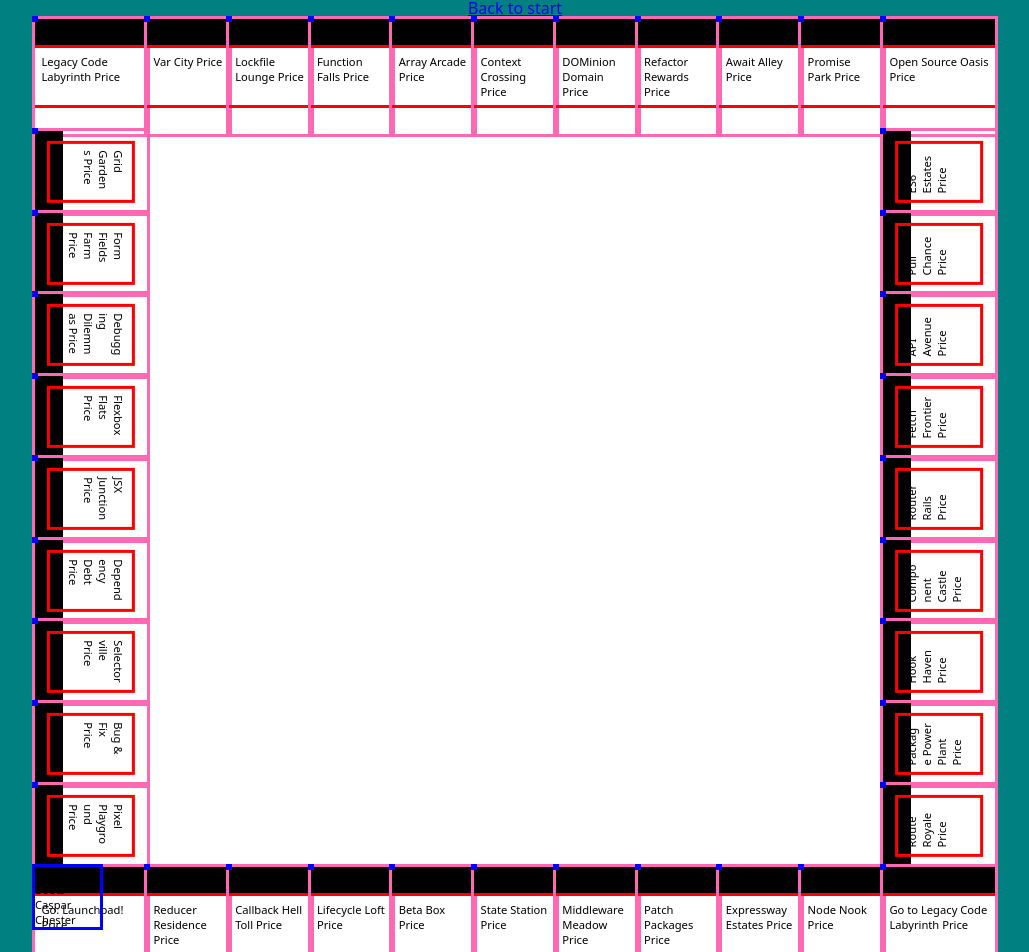
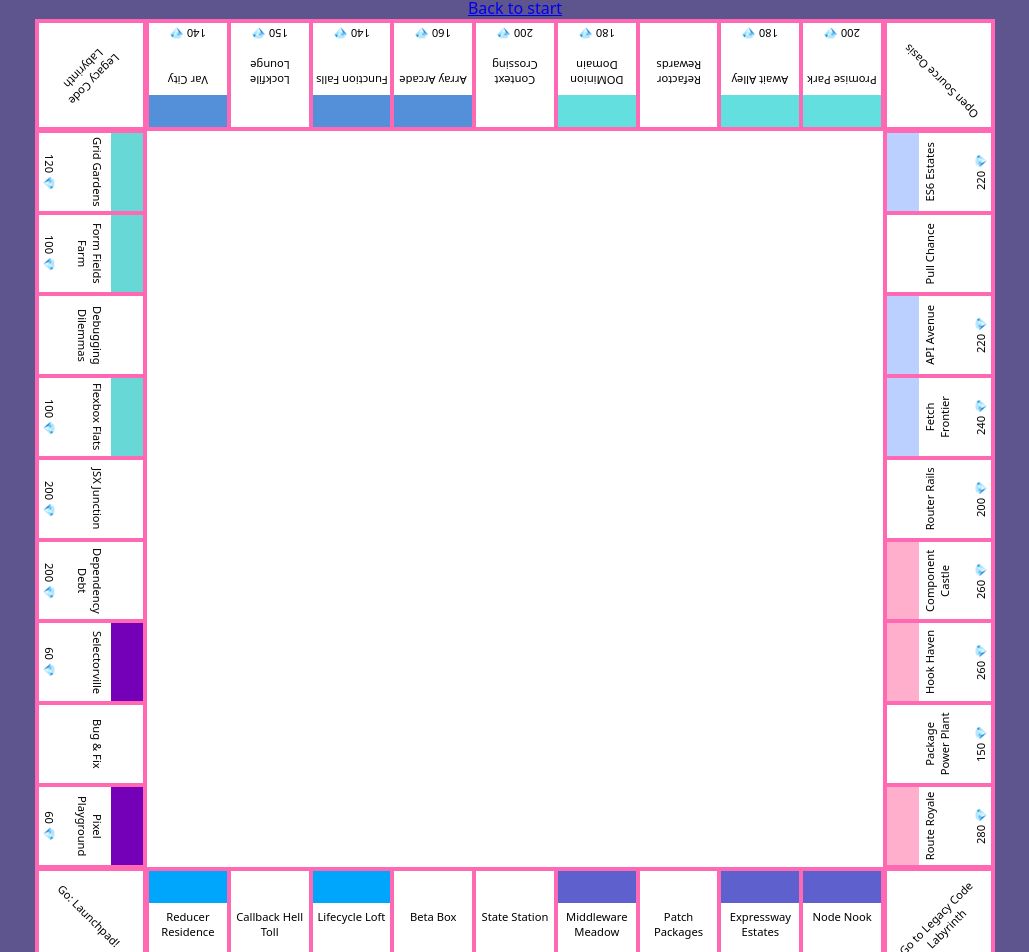
Before and after one commit to mbosselmann/pyropoly, a Next.js app: page /board in a window 1280 px wide. Shown: the part 205-1157 px from the top of the page, without its empty margins (125-1154 px from the left). Built offline with nearby package versions, Linux system fonts and the light colour scheme.

Commit message:
Update styling

```diff
--- a/src/components/FieldItem.tsx
+++ b/src/components/FieldItem.tsx
@@ -1,53 +1,32 @@
 import styled, { css } from "styled-components";
 import GameFigure from "./GameFigure";
+import { useGameData } from "@/context";
 
 export default function FieldItem({
   name,
   fieldNumber,
   variant,
+  color,
+  type,
+  price,
 }: {
   name: string;
   fieldNumber: number;
   variant: string;
+  type: string;
+  color?: string;
+  price?: number;
 }) {
-  const selectedPlayers = [
-    {
-      id: "1",
-      name: "Bailey",
-      playerLocation: 0,
-      isSelected: true,
-      isOpponent: false,
-      username: "Silent Parrot",
-      color: "#009efa",
-    },
-    {
-      id: "2",
-      name: "Boots",
-      playerLocation: 0,
-      isSelected: false,
-      isOpponent: true,
-    },
-    {
-      id: "3",
-      name: "Caspar",
-      playerLocation: 0,
-      isSelected: false,
-      isOpponent: true,
-    },
-    {
-      id: "5",
-      name: "Chester",
-      playerLocation: 0,
-      isSelected: false,
-      isOpponent: true,
-    },
-  ];
+  const { selectedPlayers } = useGameData();
 
   return (
-    <ListItem variant={variant}>
-      <ColorBox />
-      <Name variant={variant}>
-        {name} <span>Price</span>
+    <ListItem $variant={variant} $fieldType={type}>
+      {color &&
+        (variant === "vertical-right" || variant === "horizontal-bottom") && (
+          <ColorBox $color={color} $variant={variant} />
+        )}
+      <Name $variant={variant} $fieldType={type}>
+        {name}
       </Name>
       <Wrapper>
         {selectedPlayers &&
@@ -60,52 +39,162 @@ export default function FieldItem({
                 )
             )}
       </Wrapper>
+      {price && <Price $variant={variant}>{price} 💎</Price>}
+      {color &&
+        (variant === "vertical-left" || variant === "horizontal-top") && (
+          <ColorBox $color={color} $variant={variant} />
+        )}
     </ListItem>
   );
 }
 
-const ListItem = styled.li<{ variant: string }>`
-  outline: 3px solid hotpink;
-  display: grid;
+const ListItem = styled.li<{ $variant: string; $fieldType: string }>`
+  border: 4px solid hotpink;
+  border-width: 2px 4px;
   position: relative;
-  ${({ variant }) =>
-    (variant === "horizontal-top" || variant === "horizontal-bottom") &&
+
+  ${({ $variant }) =>
+    ($variant === "horizontal-top" || $variant === "horizontal-bottom") &&
     css`
-      grid-template-rows: 1fr 2fr 1fr;
-    `}
+      border-width: 4px 2px;
 
-  ${({ variant }) =>
-    (variant === "vertical-right" || variant === "vertical-left") &&
-    css`
-      grid-template-columns: 1fr 2fr 1fr;
+      &:first-child,
+      :last-child {
+        border-width: 4px;
+      }
     `}
 `;
 
-const Name = styled.p<{ variant: string }>`
-  outline: 3px solid red;
-  padding: 0.4rem;
-  word-wrap: break-word;
+const Name = styled.p<{ $variant: string; $fieldType: string }>`
+  word-wrap: break-all;
   white-space: normal;
   margin: 0;
+  text-align: center;
+  position: absolute;
 
-  ${({ variant }) =>
-    variant === "vertical-left" &&
+  ${({ $variant }) =>
+    $variant === "vertical-left" &&
     css`
-      transform: rotate(90deg);
+      top: 0;
+      right: 2rem;
+      writing-mode: vertical-rl;
+      height: 100%;
+      padding-right: 0.4rem;
     `}
 
-  ${({ variant }) =>
-    variant === "vertical-right" &&
+  ${({ $variant }) =>
+    $variant === "vertical-right" &&
     css`
       transform: rotate(270deg);
+      bottom: 0;
+      top: 0;
+      left: 2rem;
+      right: 0;
+      padding-top: 0.4rem;
+    `}
+
+    ${({ $variant, $fieldType }) =>
+    $variant === "horizontal-bottom" &&
+    css`
+      top: 2rem;
+      left: 0;
+      right: 0;
+      padding-top: 0.4rem;
+      ${$fieldType === "jail" && "transform: rotate(315deg);"}
+      ${$fieldType === "start" && "transform: rotate(45deg);"}
+    `}
+
+    ${({ $variant, $fieldType }) =>
+    $variant === "horizontal-top" &&
+    css`
+      bottom: 2rem;
+      left: 0;
+      right: 0;
+      transform: rotate(180deg);
+      padding-top: 0.4rem;
+      ${$fieldType === "jail" && "transform: rotate(135deg);"}
+      ${$fieldType === "bonus" && "transform: rotate(225deg);"}
     `}
 `;
 
 const Wrapper = styled.div`
-  outline: 3px solid blue;
   position: absolute;
+  top: 50%;
+  left: 50%;
+  translate: -50% -50%;
 `;
 
-const ColorBox = styled.div`
-  background-color: black;
+const ColorBox = styled.div<{ $color?: string; $variant: string }>`
+  background-color: ${({ $color }) => $color ?? "black"};
+  position: absolute;
+  height: 2rem;
+  bottom: 0;
+  left: 0;
+  width: 100%;
+
+  ${({ $variant }) =>
+    ($variant === "vertical-left" || $variant === "vertical-right") &&
+    css`
+      height: 100%;
+      width: 2rem;
+    `}
+
+  ${({ $variant }) =>
+    $variant === "vertical-left" &&
+    css`
+      right: 0;
+      left: auto;
+    `}
+
+  ${({ $variant }) =>
+    $variant === "horizontal-bottom" &&
+    css`
+      bottom: auto;
+      top: 0;
+    `}
 `;
+
+const Price = styled.p<{ $variant: string }>`
+  margin: 0;
+  position: absolute;
+  text-align: center;
+  width: fit-content;
+  padding: 0.2rem;
+
+  ${({ $variant }) =>
+    $variant === "vertical-left" &&
+    css`
+      transform: rotate(90deg);
+      top: 50%;
+      left: -1.7rem;
+      translate: 0 -50%;
+      width: 4rem;
+      height: 2rem;
+    `}
+
+  ${({ $variant }) =>
+    $variant === "vertical-right" &&
+    css`
+      transform: rotate(270deg);
+      top: 50%;
+      right: -1.7rem;
+      translate: 0 -50%;
+      width: 4rem;
+      height: 2rem;
+    `}
+
+    ${({ $variant }) =>
+    $variant === "horizontal-bottom" &&
+    css`
+      bottom: 0;
+      width: 100%;
+    `}
+
+    ${({ $variant }) =>
+    $variant === "horizontal-top" &&
+    css`
+      top: 0;
+      width: 100%;
+      transform: rotate(180deg);
+    `}
+`;
--- a/src/components/Panel.tsx
+++ b/src/components/Panel.tsx
@@ -1,7 +1,6 @@
 import styled, { css } from "styled-components";
 import FieldItem from "./FieldItem";
 import type { Field } from "../types/Field";
-import { Avatar } from "@/types/Avatar";
 
 interface PanelProps {
   fields: Field[];
@@ -17,6 +16,9 @@ export default function Panel({ fields, variant }: PanelProps) {
           name={field.name}
           fieldNumber={field.fieldNumber}
           variant={variant}
+          color={field.color}
+          type={field.type}
+          price={field.price}
         />
       ))}
     </List>
--- a/src/types/Field.tsx
+++ b/src/types/Field.tsx
@@ -4,4 +4,6 @@ export type Field = {
   name: string;
   message: string;
   type: string;
+  color?: string;
+  price?: number;
 };
--- a/styles.tsx
+++ b/styles.tsx
@@ -16,7 +16,7 @@ export default createGlobalStyle`
   body {
     margin: 0;
     font-family: system-ui;
-      background-color: teal;
+      background-color: #5e548e;
   }
 
   #__next {
```
